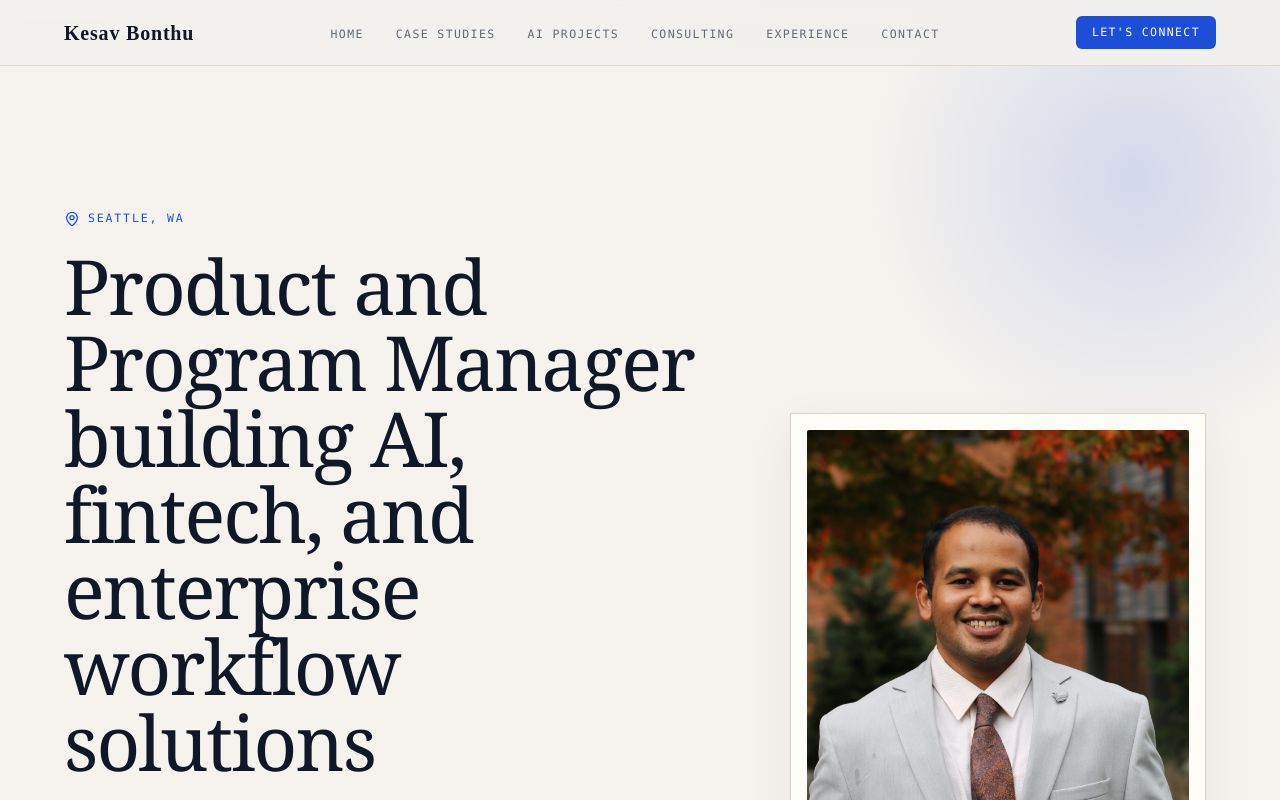
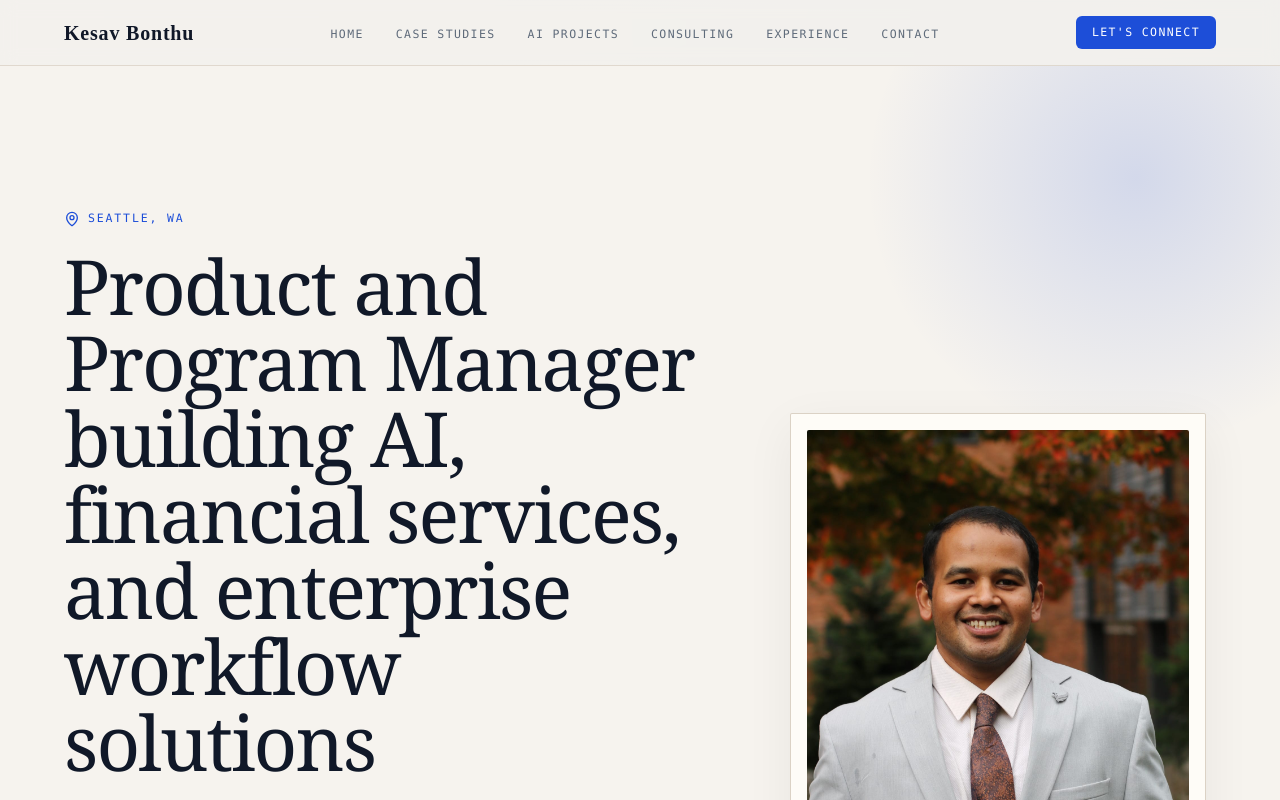
Before and after one commit to kesavbonthu/Kesav-Portfolio-Website, a Next.js app: page / in a window 1280 px wide. Shown: the top 800 px of the page. Built offline with nearby package versions, Linux system fonts and the light colour scheme.

Commit message:
Update hero headline wording

```diff
--- a/components/home/HeroSection.tsx
+++ b/components/home/HeroSection.tsx
@@ -25,7 +25,7 @@ export default function HeroSection() {
           </p>
 
           <h1 className="max-w-4xl text-4xl font-light tracking-tight text-[color:var(--portfolio-ink)] sm:text-5xl lg:text-6xl xl:text-[4.75rem]">
-            Product and Program Manager building AI, fintech, and enterprise workflow solutions
+            Product and Program Manager building AI, financial services, and enterprise workflow solutions
           </h1>
 
           <p className="mt-4 text-lg font-medium text-[color:var(--portfolio-deep)] sm:text-xl lg:text-[1.7rem]">
```
